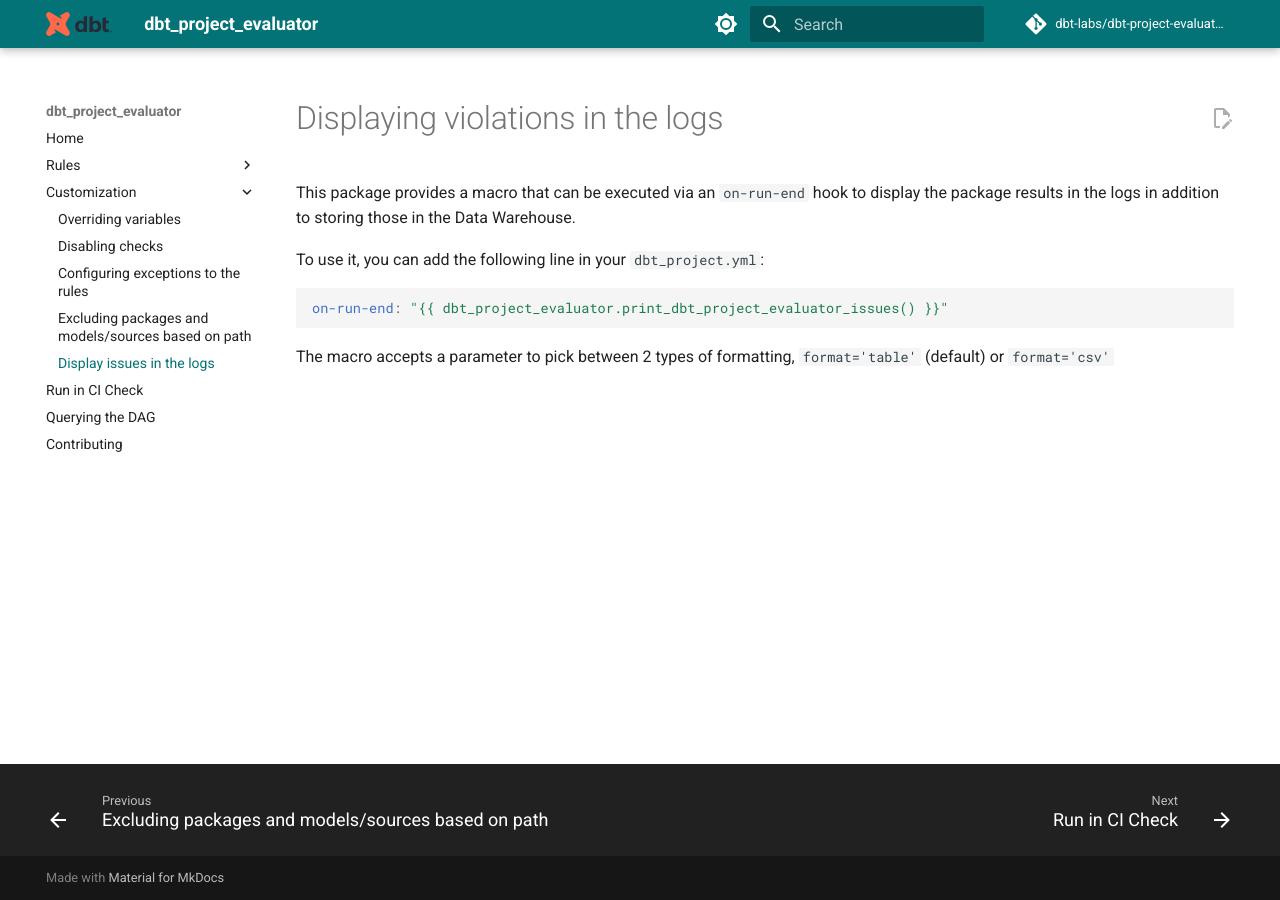
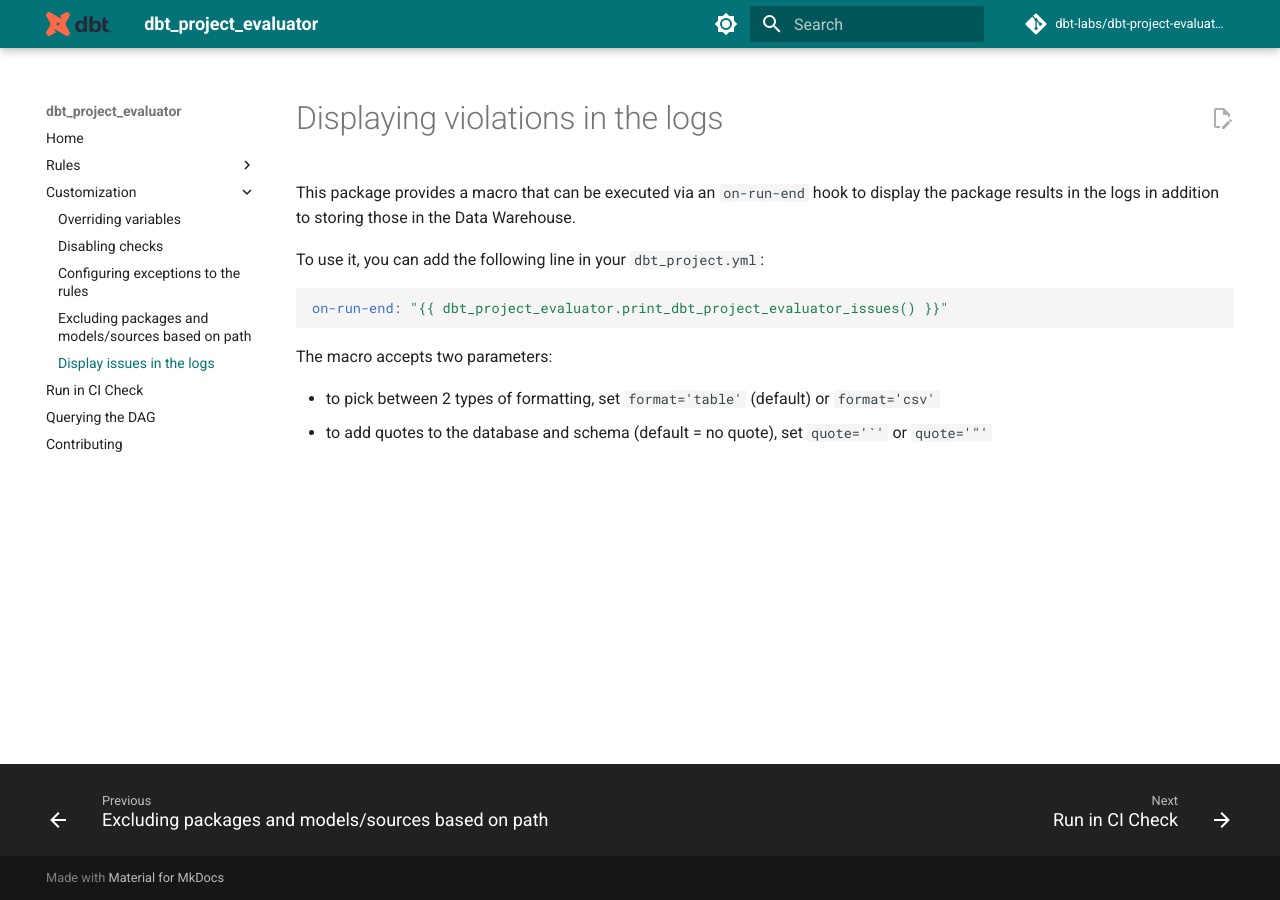
Before and after one commit to dbt-labs/dbt-project-evaluator, an MkDocs documentation site: the page built from docs/customization/issues-in-log.md, in a window 1280 px wide. Built offline with MkDocs 1.6.1 and Material for MkDocs 9.7.7, drawn with Linux system fonts in a browser that asks for light colours; comment, search, counter and statistics services are not loaded; the version menu is left out.

Commit message:
Add an optional parameter for quoting db/schema

````diff
--- a/docs/customization/issues-in-log.md
+++ b/docs/customization/issues-in-log.md
@@ -8,4 +8,7 @@
 on-run-end: "{{ dbt_project_evaluator.print_dbt_project_evaluator_issues() }}"
 ```
 
-The macro accepts a parameter to pick between 2 types of formatting, `format='table'` (default) or `format='csv'`
+The macro accepts two parameters:
+
+- to pick between 2 types of formatting, set `format='table'` (default) or `format='csv'`
+- to add quotes to the database and schema (default = no quote), set ``quote='`'`` or `quote='"'`
````
Also changed, not shown: 1 other file.
